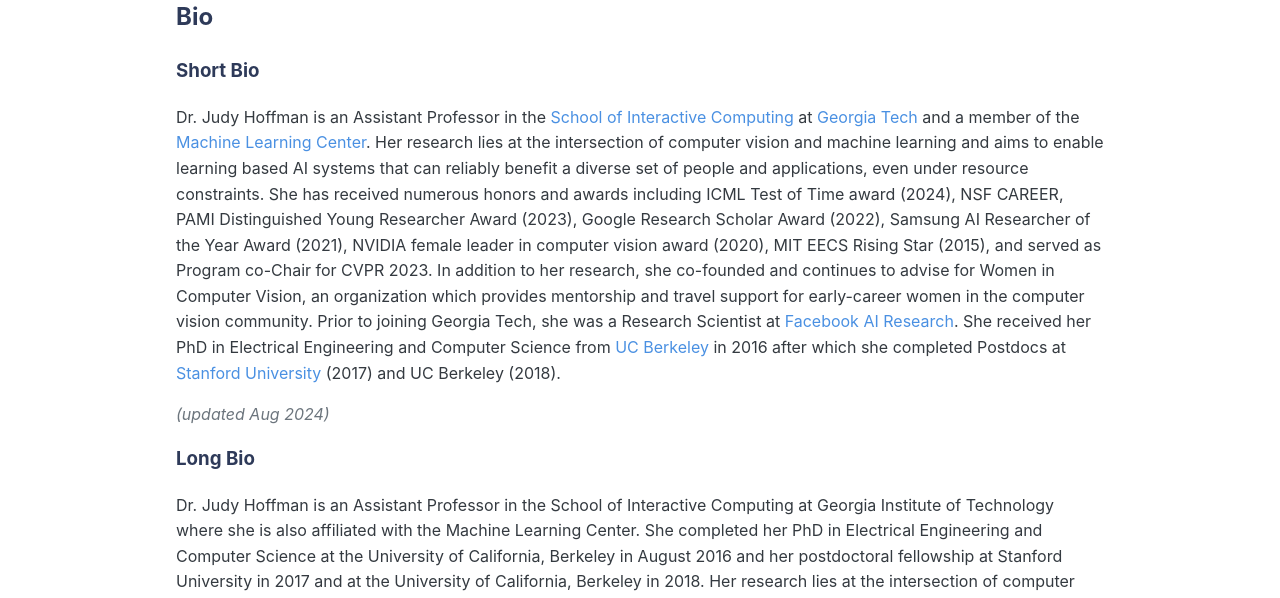
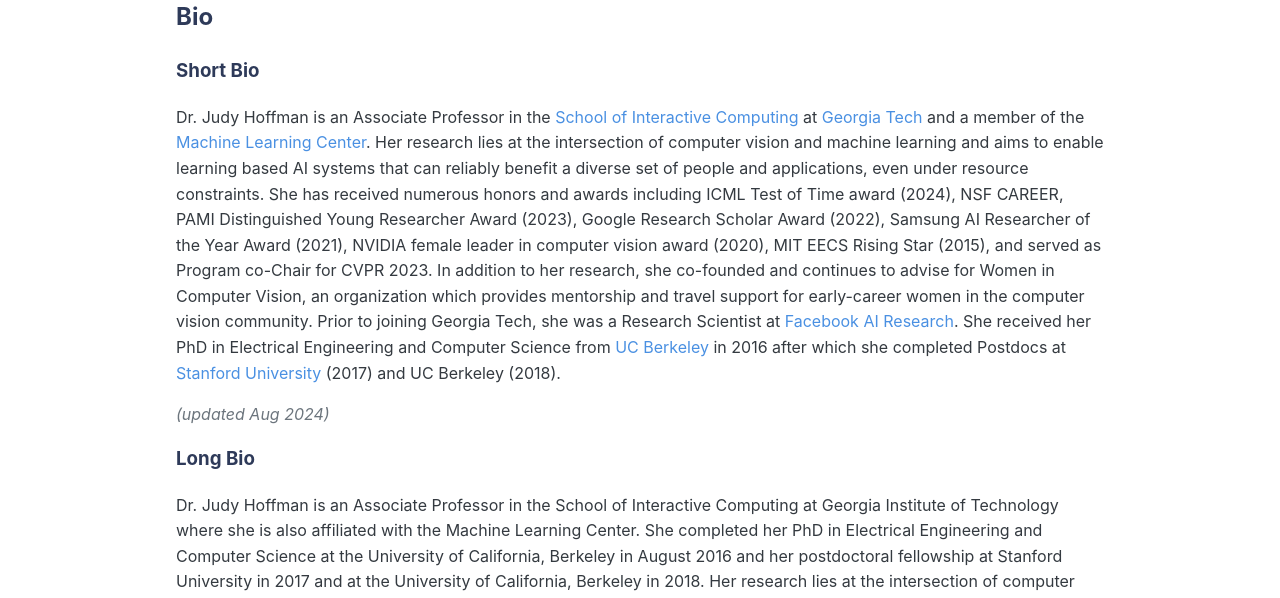
Before and after one commit to jhoffman/jhoffman.github.io, a Jekyll site: the page built from bio.html, in a window 1280 px wide and 900 px high. Shown: the part 159-757 px from the top of the window. Built offline with Jekyll 4.4.1, drawn with Linux system fonts in a browser that asks for light colours; some of the changed text lies outside the part shown.

Commit message:
update bio

```diff
--- a/bio.html
+++ b/bio.html
@@ -9,7 +9,7 @@
 
 	<h3>Short Bio</h3>
 	<div>
-	Dr. Judy Hoffman is an Assistant Professor in the <a href="https://ic.gatech.edu/">School of Interactive Computing</a> at
+	Dr. Judy Hoffman is an Associate Professor in the <a href="https://ic.gatech.edu/">School of Interactive Computing</a> at
 	<a href="https://www.gatech.edu/">Georgia Tech</a> and a member of the <a href="https://ml.gatech.edu/">Machine Learning Center</a>.
 	Her research lies at the intersection of computer vision and machine learning and aims to enable learning based AI systems that can reliably benefit a diverse set of people and applications, even under resource constraints.
 	She has received numerous honors and awards including ICML Test of Time award (2024), NSF CAREER, PAMI Distinguished Young Researcher Award (2023), Google Research Scholar Award (2022), Samsung AI Researcher of the Year Award (2021), NVIDIA female leader in computer vision award (2020), MIT EECS Rising Star (2015), and served as Program co-Chair for CVPR 2023.
@@ -26,7 +26,7 @@
 	<h3>Long Bio</h3>
 	<div>
 	    <p>
-	    Dr. Judy Hoffman is an Assistant Professor in the School of Interactive Computing at Georgia Institute of Technology
+	    Dr. Judy Hoffman is an Associate Professor in the School of Interactive Computing at Georgia Institute of Technology
 	    where she is also affiliated with the Machine Learning Center.
 	    She completed her PhD in Electrical Engineering and Computer Science at the University of California, Berkeley in August 2016
 	    and her postdoctoral fellowship at Stanford University in 2017 and at the University of California, Berkeley in 2018.
```
